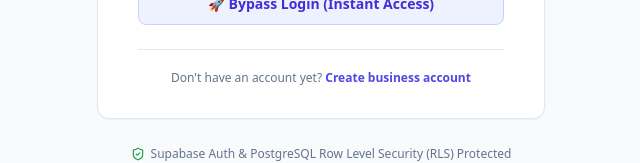
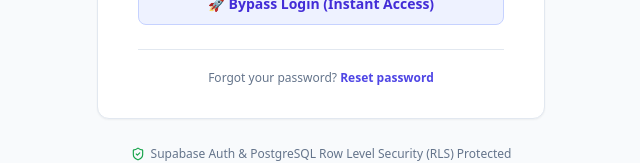
Before and after one commit to haseebg0012/Ecom-Hub-OS-V2, a React (Vite) app: page / in a window 1280 px wide. Shown: the part 543-706 px from the top of the page, without its empty margins (319-959 px from the left). Built offline with nearby package versions, Linux system fonts and the light colour scheme; no server answers.

Commit message:
feat(auth): add password reset navigation
Update AuthPage to provide a clear path for password recovery instead of sign-up, improving the user experience for existing users who are locked out.

```diff
--- a/src/components/auth/AuthPage.tsx
+++ b/src/components/auth/AuthPage.tsx
@@ -311,15 +311,17 @@ export const AuthPage: React.FC = () => {
           <div className="mt-6 pt-5 border-t border-[#E2E8F0] text-center">
             {mode === 'login' && (
               <p className="text-xs text-[#64748B]">
-                Don't have an account yet?{' '}
+                Forgot your password?{' '}
                 <button
-                  onClick={() => switchMode('signup')}
+                  type="button"
+                  onClick={() => switchMode('forgot_password')}
                   className="font-semibold text-[#4F46E5] hover:text-[#4338CA]"
                 >
-                  Create business account
+                  Reset password
                 </button>
               </p>
             )}
+
 
             {mode === 'signup' && (
               <p className="text-xs text-[#64748B]">
```
